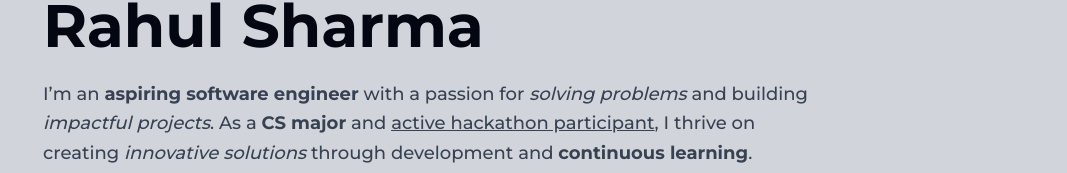
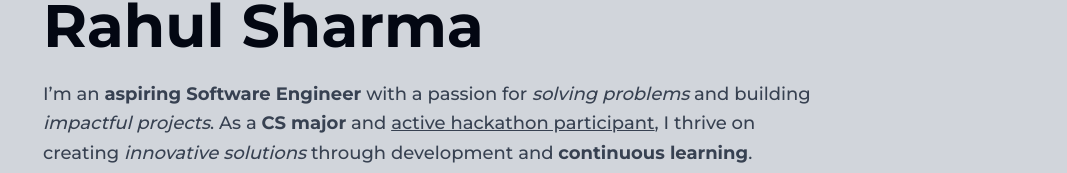
Before and after one commit to rahul-sharma-cs/portfolio, a Next.js app: page / in a window 1280 px wide. Shown: the part 248-421 px from the top of the page, without its empty margins (213-1280 px from the left). Built offline with nearby package versions, Linux system fonts and the light colour scheme.

Commit message:
Update intro.tsx

```diff
--- a/components/intro.tsx
+++ b/components/intro.tsx
@@ -30,7 +30,7 @@ export default function Intro() {
         <h2 className="text-xl text-gray-500 mb-2">Hello, my name is</h2>
         <h1 className="text-6xl font-bold mb-6 ">Rahul Sharma</h1>
         <p className="text-lg font-medium leading-relaxed text-gray-700 dark:text-gray-300">
-          I’m an <span className="font-bold">aspiring software engineer</span> with a passion for <span className="italic">solving problems</span> and building <span className="italic">impactful projects</span>. As a <span className="font-bold">CS major</span> and <span className="underline">active hackathon participant</span>, I thrive on creating <span className="italic">innovative solutions</span> through development and <span className="font-bold">continuous learning</span>.
+          I’m an <span className="font-bold">aspiring Software Engineer</span> with a passion for <span className="italic">solving problems</span> and building <span className="italic">impactful projects</span>. As a <span className="font-bold">CS major</span> and <span className="underline">active hackathon participant</span>, I thrive on creating <span className="italic">innovative solutions</span> through development and <span className="font-bold">continuous learning</span>.
         </p>
 
       </motion.div>
@@ -47,7 +47,7 @@ export default function Intro() {
           </Link>
         </DockIcon>
         <DockIcon>
-          <Link href="mailto:rahul5587sharma@gmail.com" target="_blank" aria-label="Email Rahul">
+          <Link href="mailto:rs.rahul1@outlook.com" target="_blank" aria-label="Email Rahul">
             <HiMail className="text-4xl text-red-600 dark:text-red-400" />
           </Link>
         </DockIcon>
```
